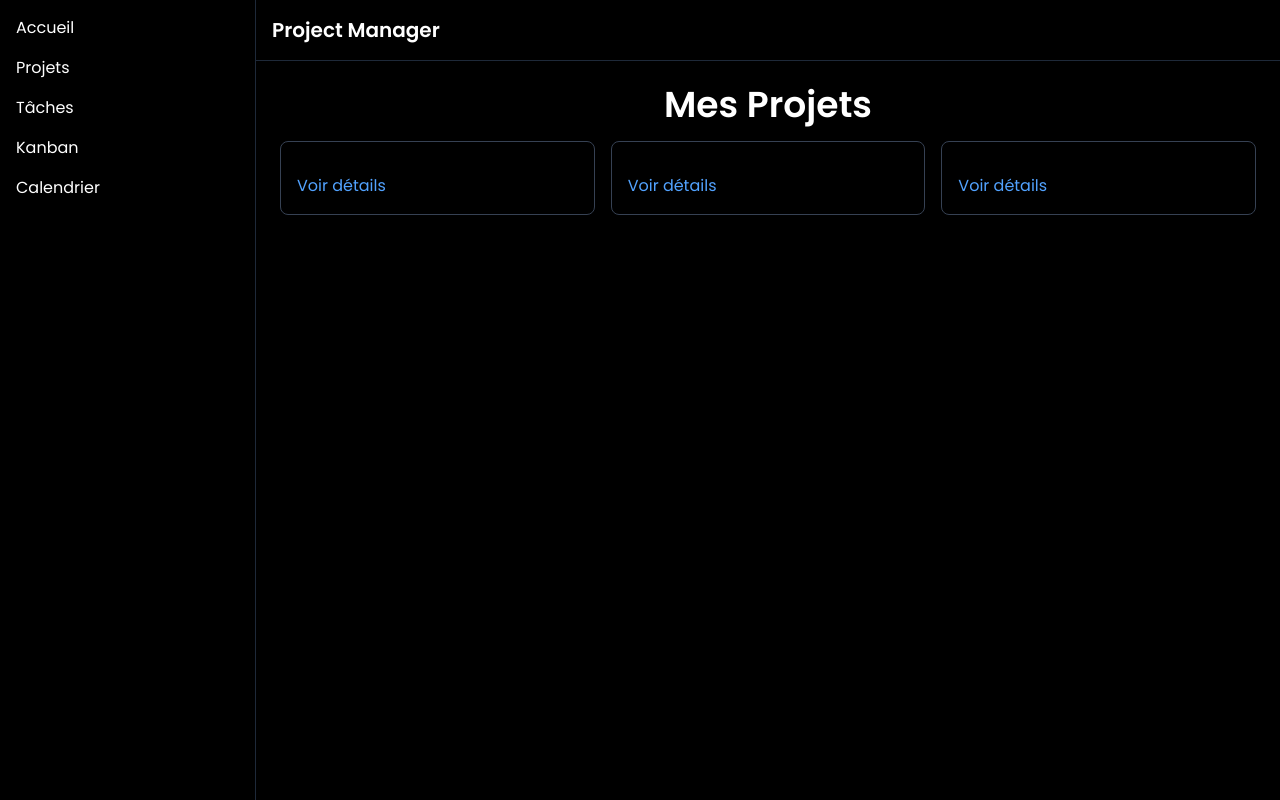
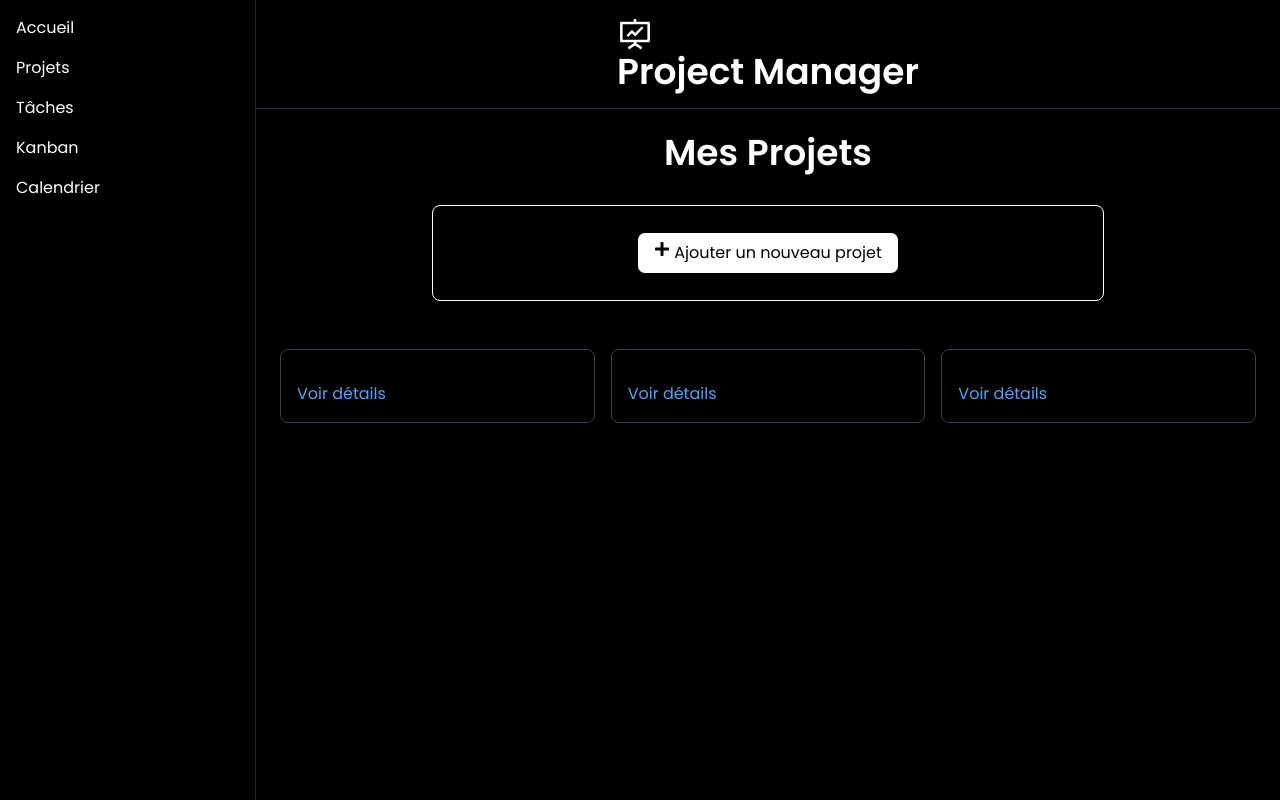
Before and after one commit to michel-DC/Project-Manager-main, a React (Vite) app: page /projects in a window 1280 px wide. Built offline with nearby package versions, Linux system fonts and the light colour scheme.

Commit message:
Enhance Navbar and Projects page with new styles and functionality

```diff
--- a/src/components/Navbar.tsx
+++ b/src/components/Navbar.tsx
@@ -1,9 +1,14 @@
 import React from "react";
+import { AiOutlineFundProjectionScreen } from "react-icons/ai";
 
 const Navbar: React.FC = () => {
   return (
     <nav className="w-full bg-black text-white p-4 border-b border-gray-800">
-      <h1 className="text-xl font-semibold">Project Manager</h1>
+      <div className="flex justify-center items-center w-=4xl">
+        <h1 className="text-4xl font-semibold text-center">
+          <AiOutlineFundProjectionScreen /> Project Manager
+        </h1>
+      </div>
     </nav>
   );
 };
--- a/src/pages/Projects.tsx
+++ b/src/pages/Projects.tsx
@@ -1,11 +1,22 @@
 import React from "react";
 import ProjectCard from "../components/ProjectCard";
 import { sampleProjects } from "../data/sampleProjects";
+import { FaPlus } from "react-icons/fa";
 
+const title: string = "Mes Projets";
 const Projects: React.FC = () => {
   return (
     <div>
-      <h2 className="text-4xl font-semibold text-center">Mes Projets</h2>
+      <h2 className="text-4xl font-semibold text-center mb-8">{title}</h2>
+      <div className="flex justify-center items-center mt-4 p-2 bg-black rounded-lg border border-white w-2xl h-24 mx-auto mb-12">
+        <button
+          onClick={() => (window.location.href = "/new-project")}
+          className="flex px-4 py-2 text-black hover:bg-gray-300 cursor-pointer bg-white rounded-lg border border-black"
+        >
+          <FaPlus className="mr-1" />
+          Ajouter un nouveau projet
+        </button>
+      </div>
       <div className="grid grid-cols-1 md:grid-cols-2 lg:grid-cols-3 gap-4 mt-4">
         {sampleProjects.map((project) => (
           <ProjectCard key={project.id} project={project} />
```
